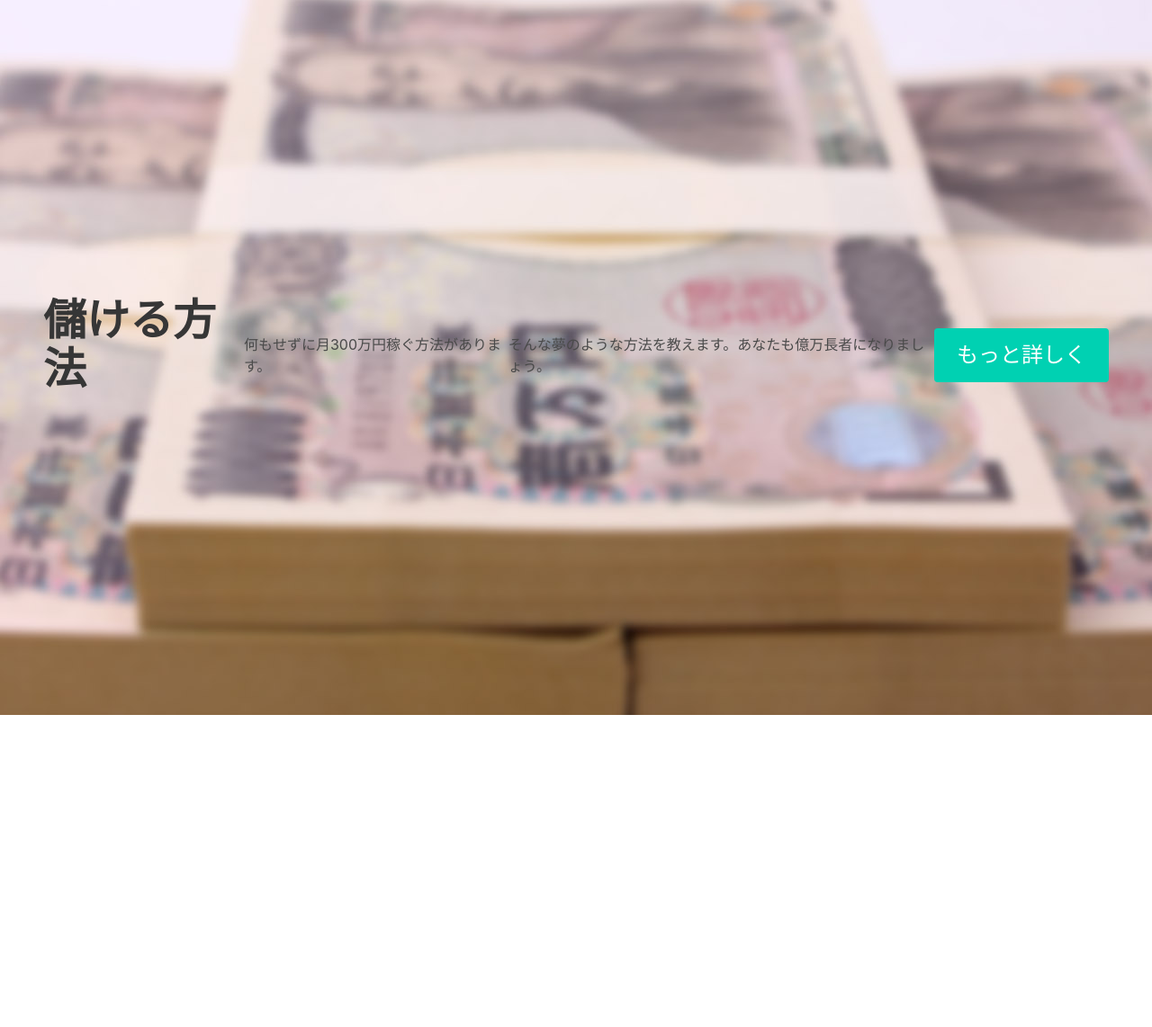
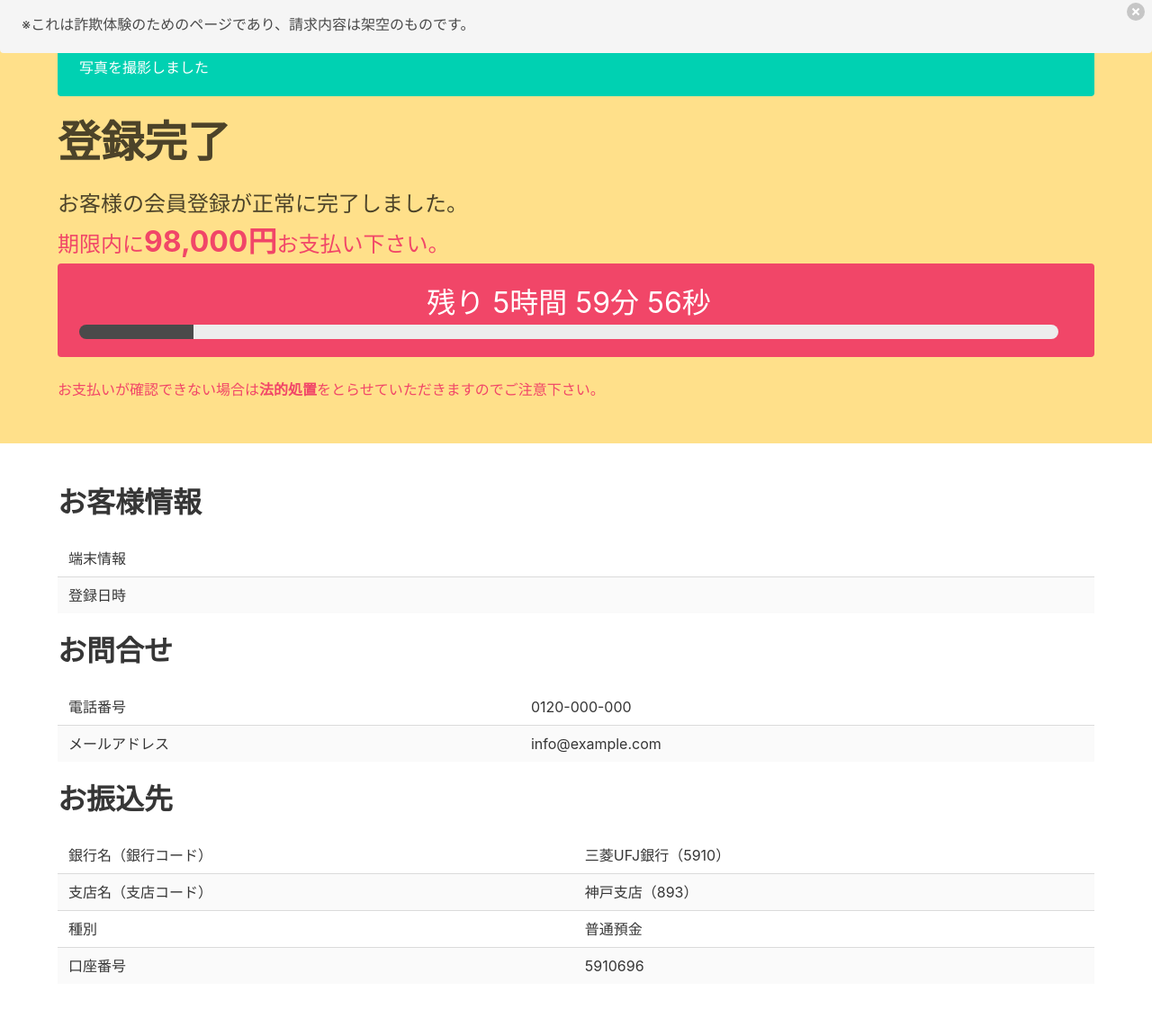
Before and after one commit to Microsoftofficial/1-click-fraud, a plain HTML site: page index.html in a window 1280 px wide. Shown: the part 5-1147 px from the top of the page at 90% size. Before the commit the page ends 800 px from the top, so only its background shows below. Drawn offline with nearby package versions, Linux system fonts and the light colour scheme; a script that the page names is missing.

Commit message:
Update index.html

```diff
--- a/index.html
+++ b/index.html
@@ -3,21 +3,104 @@
   <head>
     <meta charset="utf-8">
     <meta name="viewport" content="width=device-width, initial-scale=1">
-    <title>儲ける方法</title>
+    <title>ワンクリック詐欺体験</title>
     <link rel="stylesheet" href="https://cdn.jsdelivr.net/npm/bulma@0.9.3/css/bulma.min.css">
   </head>
   <body>
-    <section class="hero is-fullheight" style="background: url(cover.jpg) center">
-   <div id="app" class="hero-body">
-    <h1 class="title is-size-1">
-      儲ける方法
-    </h1>
-    <p class="is-size3">何もせずに月300万円稼ぐ方法があります。</p>
-    <p class="is-size3">そんな夢のような方法を教えます。あなたも億万長者になりましょう。</p>
-    <a href="invoice.html"class="button is-primary is-large" >もっと詳しく</a>
-  </div>
-</section>
-<script src="https://cdn.jsdelivr.net/npm/vue@2/dist/vue.js"></script>
-<script type="text/javascript" src="index.js"></script>
+    <div id="notification" class="notification" style="position: fixed; z-index: 1; width: 100%;">
+      <button id="delete" class="delete"></button>
+      ※これは詐欺体験のためのページであり、請求内容は架空のものです。
+    </div>
+    <section class="hero is-warning">
+      <div class="hero-body">
+        <div class="container">
+          <div class="notification is-primary">
+            <p>写真を撮影しました</p>
+          </div>
+          <h1 class="title is-size-1">登録完了</h1>
+          <p class="is-size-4">お客様の会員登録が正常に完了しました。</p>
+          <p class="is-size-4 has-text-danger">期限内に<span class="is-size-3 has-text-weight-bold">98,000円</span>お支払い下さい。</p>
+          <div class="notification is-danger">
+            <p class="is-size-3 has-text-centered">
+              残り
+              <span id="hour">6</span>時間
+              <span id="min">0</span>分
+              <span id="sec">0</span>秒
+            </p>
+            <progress class="progress" max="100"></progress>
+          </div>
+          <p class="has-text-danger">お支払いが確認できない場合は<span class="has-text-weight-bold">法的処置</span>をとらせていただきますのでご注意下さい。</p>
+        </div>
+      </div>
+    </section>
+    <section class="section">
+      <div class="container">
+        <h2 class="title">お客様情報</h2>
+        <table class="table is-striped is-fullwidth">
+          <tr>
+            <td>端末情報</td>
+            <td id="device"></td>
+          </tr>
+          <tr>
+            <td>登録日時</td>
+            <td id="date"></td>
+          </tr>
+        </table>
+        <h2 class="title">お問合せ</h2>
+        <table class="table is-striped is-fullwidth">
+          <tr>
+            <td>電話番号</td>
+            <td>0120-000-000</td>
+          </tr>
+          <tr>
+            <td>メールアドレス</td>
+            <td>info@example.com</td>
+          </tr>
+        </table>
+        <h2 class="title">お振込先</h2>
+        <table class="table is-striped is-fullwidth">
+          <tr>
+            <td>銀行名（銀行コード）</td>
+            <td>三菱UFJ銀行（5910）</td>
+          </tr>
+          <tr>
+            <td>支店名（支店コード）</td>
+            <td>神戸支店（893）</td>
+          </tr>
+          <tr>
+            <td>種別</td>
+            <td>普通預金</td>
+          </tr>
+          <tr>
+            <td>口座番号</td>
+            <td>5910696</td>
+          </tr>
+        </table>
+      </div>
+    </section>
+    <script src="https://code.jquery.com/jquery-3.6.0.slim.min.js" integrity="sha256-u7e5khyithlIdTpu22PHhENmPcRdFiHRjhAuHcs05RI=" crossorigin="anonymous"></script>
+    <script src="https://cdnjs.cloudflare.com/ajax/libs/platform/1.3.6/platform.min.js"></script>
+    <script type="text/javascript">
+      // history.pushState(null, null, location.href);
+      // $(window).on('popstate', function(){
+      //   history.go(1);
+      // });
+      const se = new Audio(
+        "https://dl.dropbox.com/s/pjf5iswhy43fc1f/camera-shutter3.mp3"
+      );
+      se.play();
+      let c = 6 * 60 * 60;
+      setInterval(() => {
+        $("#hour").text(Math.floor(c / 3600));
+        $("#min").text(Math.floor((c % 3600) / 60));
+        $("#sec").text(Math.floor(c % 60));
+        c = c - 1;
+      }, 1000);
+      $("#device").text(platform.description);
+      $("#date").text(new Date().toLocaleString("ja-JP"));
+      $("#delete").click(() => {
+        $("#notification").addClass("is-hidden")
+      });
+    </script>
   </body>
 </html>
```
